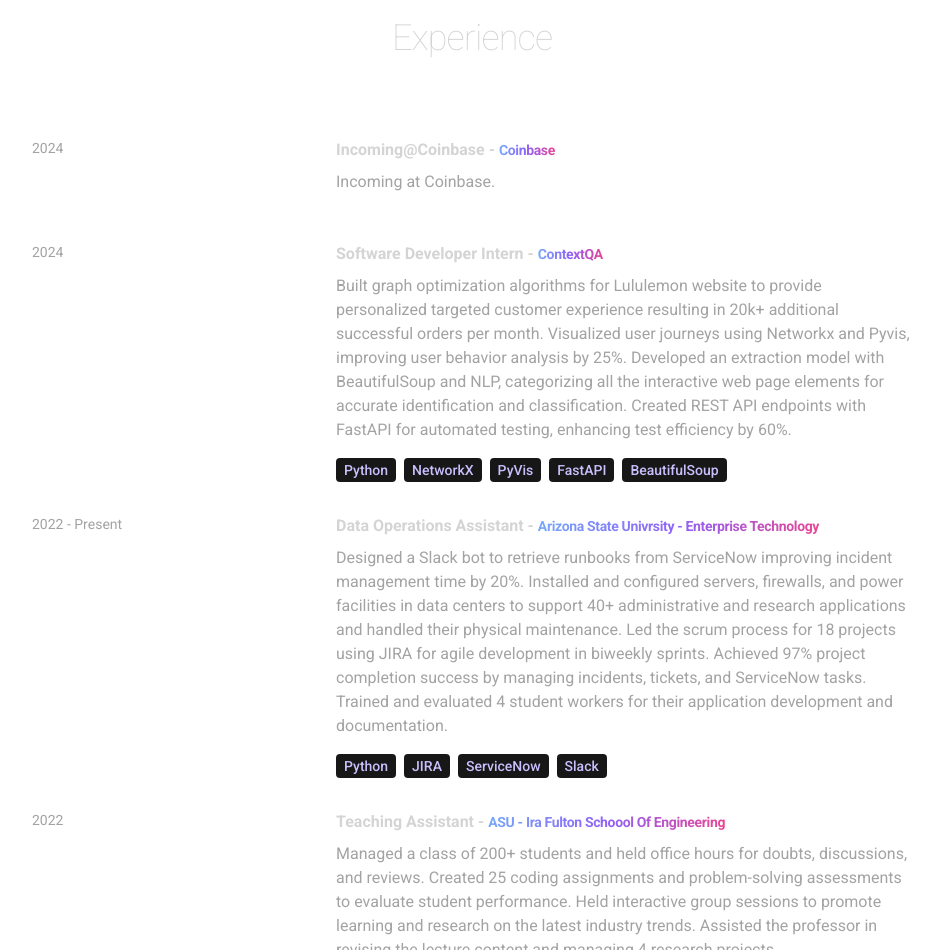
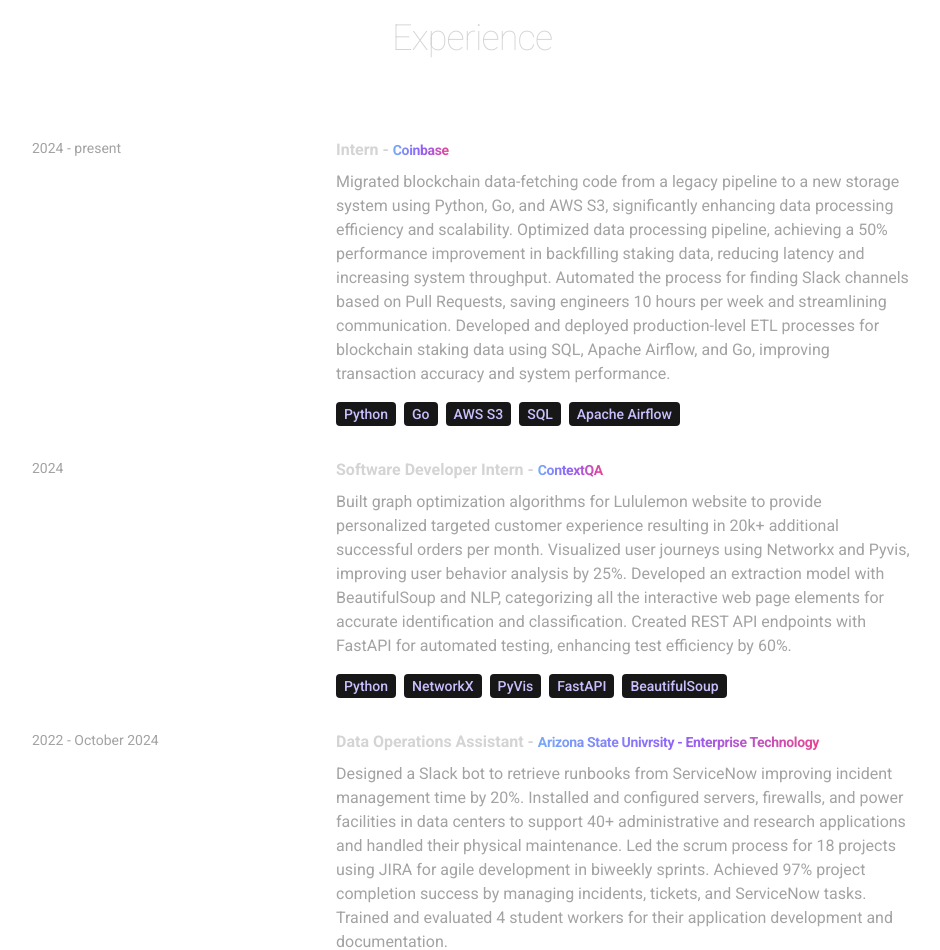
Before and after one commit to aaronbarought/MyPortfolio, a React (Vite) app: page / in a window 1280 px wide. Shown: the part 1300-2250 px from the top of the page, without its empty margins (168-1108 px from the left). Built offline with nearby package versions, Linux system fonts and the light colour scheme.

Commit message:
Update index.js
New Experience add on

```diff
--- a/src/constants/index.js
+++ b/src/constants/index.js
@@ -13,11 +13,14 @@
 
 export const EXPERIENCES = [
   {
-    year: "2024",
-    role: "Incoming@Coinbase",
+    year: "2024 - present",
+    role: "Intern",
     company: "Coinbase",
-    description: `Incoming at Coinbase.`,
-    technologies: [],
+    description: `Migrated blockchain data-fetching code from a legacy pipeline to a new storage system using Python, Go, and AWS S3, significantly enhancing data processing efficiency and scalability.
+    Optimized data processing pipeline, achieving a 50% performance improvement in backfilling staking data, reducing latency and increasing system throughput.
+    Automated the process for finding Slack channels based on Pull Requests, saving engineers 10 hours per week and streamlining communication.
+    Developed and deployed production-level ETL processes for blockchain staking data using SQL, Apache Airflow, and Go, improving transaction accuracy and system performance.`,
+    technologies: ["Python", "Go", "AWS S3", "SQL", "Apache Airflow"],
   },
   {
     year: "2024",
@@ -31,7 +34,7 @@
     technologies: ["Python", "NetworkX", "PyVis", "FastAPI", "BeautifulSoup"],
   },
   {
-    year: "2022 - Present",
+    year: "2022 - October 2024",
     role: "Data Operations Assistant",
     company: "Arizona State Univrsity - Enterprise Technology",
     description: `Designed a Slack bot to retrieve runbooks from ServiceNow improving incident management time by 20%. Installed and configured servers, firewalls, and power facilities in data centers to support 40+ administrative and research applications and handled their physical maintenance. Led the scrum process for 18 projects using JIRA for agile development in biweekly sprints. Achieved 97% project completion success by managing incidents, tickets, and ServiceNow tasks. Trained and evaluated 4 student workers for their application development and documentation.`,
```
